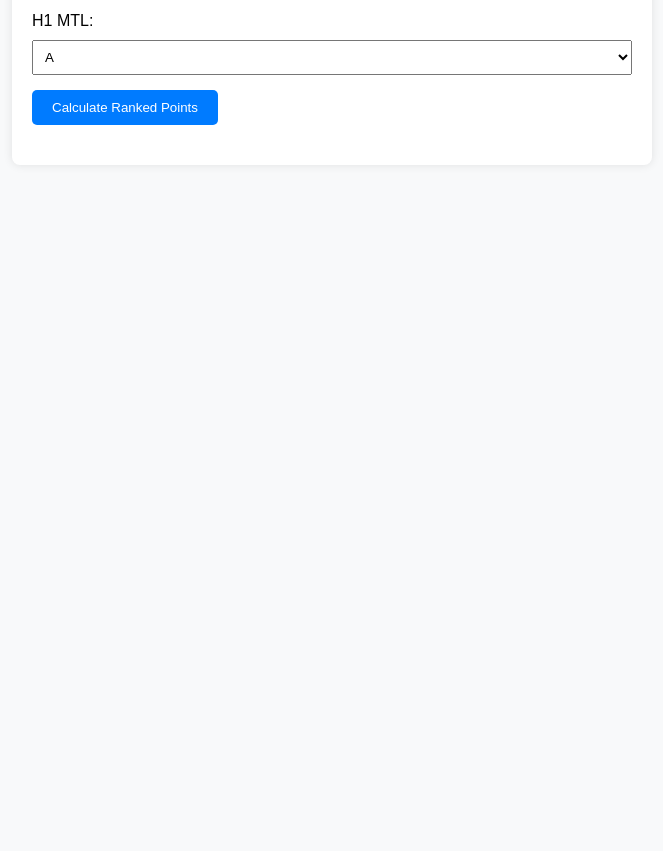
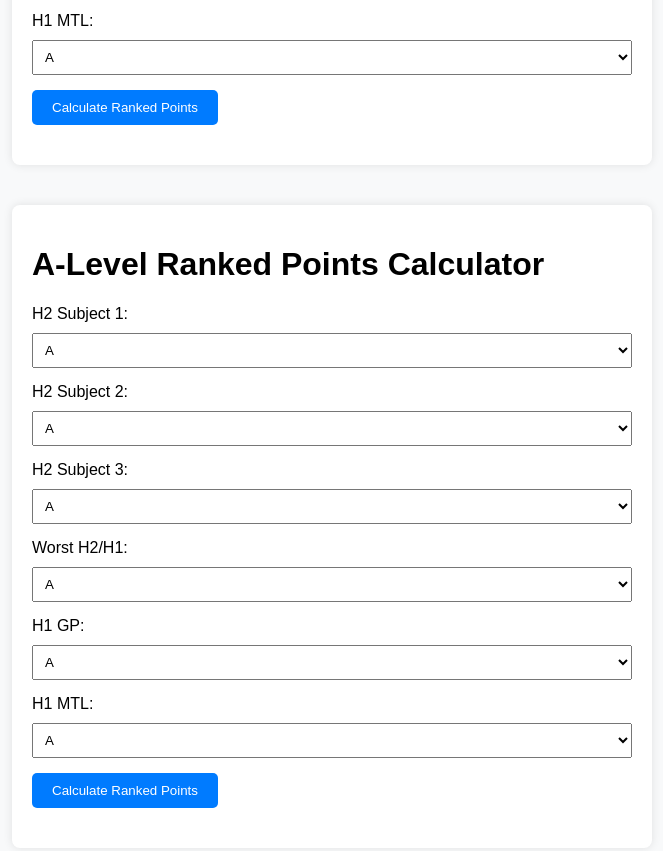
Before and after one commit to FurryPolar/RP-Calculator, a plain HTML site: page index.html in a window 1280 px wide. Shown: the part 518-1369 px from the top of the page, without its empty margins (308-971 px from the left). Before the commit the page ends 800 px from the top, so only its background shows below. Drawn offline with Linux system fonts and the light colour scheme.

Commit message:
Update index.html

```diff
--- a/index.html
+++ b/index.html
@@ -3,7 +3,7 @@
 <head>
     <meta charset="UTF-8">
     <meta name="viewport" content="width=device-width, initial-scale=1.0">
-    <title>A-Level Ranked Points Calculator</title>
+    <title>A-Level Ranked Points Calculator for 2026 and Beyond</title>
     <style>
         body {
             font-family: Arial, sans-serif;
@@ -18,6 +18,7 @@
             padding: 20px;
             border-radius: 8px;
             box-shadow: 0 0 10px rgba(0, 0, 0, 0.1);
+            margin-bottom: 40px;
         }
         .subject {
             margin-bottom: 15px;
@@ -42,7 +43,7 @@
         button:hover {
             background-color: #0056b3;
         }
-        #result {
+        #result, #result2 {
             margin-top: 20px;
             font-size: 1.2em;
         }
@@ -51,10 +52,10 @@
 <body>
     <div class="container">
         <h1>A-Level Ranked Points Calculator</h1>
-        <form id="rankedPointsForm">
+        <form id="rankedPointsForm1">
             <div class="subject">
-                <label for="h2Subject1">H2 Subject 1: </label>
-                <select id="h2Subject1" name="h2Subject1">
+                <label for="h2Subject1_1">H2 Subject 1: </label>
+                <select id="h2Subject1_1" name="h2Subject1_1">
                     <option value="A">A</option>
                     <option value="B">B</option>
                     <option value="C">C</option>
@@ -65,8 +66,8 @@
                 </select>
             </div>
             <div class="subject">
-                <label for="h2Subject2">H2 Subject 2: </label>
-                <select id="h2Subject2" name="h2Subject2">
+                <label for="h2Subject2_1">H2 Subject 2: </label>
+                <select id="h2Subject2_1" name="h2Subject2_1">
                     <option value="A">A</option>
                     <option value="B">B</option>
                     <option value="C">C</option>
@@ -77,8 +78,8 @@
                 </select>
             </div>
             <div class="subject">
-                <label for="h2Subject3">H2 Subject 3: </label>
-                <select id="h2Subject3" name="h2Subject3">
+                <label for="h2Subject3_1">H2 Subject 3: </label>
+                <select id="h2Subject3_1" name="h2Subject3_1">
                     <option value="A">A</option>
                     <option value="B">B</option>
                     <option value="C">C</option>
@@ -89,8 +90,8 @@
                 </select>
             </div>
             <div class="subject">
-                <label for="worstH2H1">Worst H2/H1: </label>
-                <select id="worstH2H1" name="worstH2H1">
+                <label for="worstH2H1_1">Worst H2/H1: </label>
+                <select id="worstH2H1_1" name="worstH2H1_1">
                     <option value="A">A</option>
                     <option value="B">B</option>
                     <option value="C">C</option>
@@ -101,8 +102,8 @@
                 </select>
             </div>
             <div class="subject">
-                <label for="h1GP">H1 GP: </label>
-                <select id="h1GP" name="h1GP">
+                <label for="h1GP_1">H1 GP: </label>
+                <select id="h1GP_1" name="h1GP_1">
                     <option value="A">A</option>
                     <option value="B">B</option>
                     <option value="C">C</option>
@@ -113,8 +114,8 @@
                 </select>
             </div>
             <div class="subject">
-                <label for="h1MTL">H1 MTL: </label>
-                <select id="h1MTL" name="h1MTL">
+                <label for="h1MTL_1">H1 MTL: </label>
+                <select id="h1MTL_1" name="h1MTL_1">
                     <option value="A">A</option>
                     <option value="B">B</option>
                     <option value="C">C</option>
@@ -124,13 +125,93 @@
                     <option value="U">U</option>
                 </select>
             </div>
-            <button type="button" onclick="calculateRankedPoints()">Calculate Ranked Points</button>
+            <button type="button" onclick="calculateRankedPoints(1)">Calculate Ranked Points</button>
         </form>
         <p id="result"></p>
     </div>
 
+    <div class="container">
+        <h1>A-Level Ranked Points Calculator</h1>
+        <form id="rankedPointsForm2">
+            <div class="subject">
+                <label for="h2Subject1_2">H2 Subject 1: </label>
+                <select id="h2Subject1_2" name="h2Subject1_2">
+                    <option value="A">A</option>
+                    <option value="B">B</option>
+                    <option value="C">C</option>
+                    <option value="D">D</option>
+                    <option value="E">E</option>
+                    <option value="S">S</option>
+                    <option value="U">U</option>
+                </select>
+            </div>
+            <div class="subject">
+                <label for="h2Subject2_2">H2 Subject 2: </label>
+                <select id="h2Subject2_2" name="h2Subject2_2">
+                    <option value="A">A</option>
+                    <option value="B">B</option>
+                    <option value="C">C</option>
+                    <option value="D">D</option>
+                    <option value="E">E</option>
+                    <option value="S">S</option>
+                    <option value="U">U</option>
+                </select>
+            </div>
+            <div class="subject">
+                <label for="h2Subject3_2">H2 Subject 3: </label>
+                <select id="h2Subject3_2" name="h2Subject3_2">
+                    <option value="A">A</option>
+                    <option value="B">B</option>
+                    <option value="C">C</option>
+                    <option value="D">D</option>
+                    <option value="E">E</option>
+                    <option value="S">S</option>
+                    <option value="U">U</option>
+                </select>
+            </div>
+            <div class="subject">
+                <label for="worstH2H1_2">Worst H2/H1: </label>
+                <select id="worstH2H1_2" name="worstH2H1_2">
+                    <option value="A">A</option>
+                    <option value="B">B</option>
+                    <option value="C">C</option>
+                    <option value="D">D</option>
+                    <option value="E">E</option>
+                    <option value="S">S</option>
+                    <option value="U">U</option>
+                </select>
+            </div>
+            <div class="subject">
+                <label for="h1GP_2">H1 GP: </label>
+                <select id="h1GP_2" name="h1GP_2">
+                    <option value="A">A</option>
+                    <option value="B">B</option>
+                    <option value="C">C</option>
+                    <option value="D">D</option>
+                    <option value="E">E</option>
+                    <option value="S">S</option>
+                    <option value="U">U</option>
+                </select>
+            </div>
+            <div class="subject">
+                <label for="h1MTL_2">H1 MTL: </label>
+                <select id="h1MTL_2" name="h1MTL_2">
+                    <option value="A">A</option>
+                    <option value="B">B</option>
+                    <option value="C">C</option>
+                    <option value="D">D</option>
+                    <option value="E">E</option>
+                    <option value="S">S</option>
+                    <option value="U">U</option>
+                </select>
+            </div>
+            <button type="button" onclick="calculateRankedPoints(2)">Calculate Ranked Points</button>
+        </form>
+        <p id="result2"></p>
+    </div>
+
     <script>
-        function calculateRankedPoints() {
+        function calculateRankedPoints(calculatorNumber) {
             const gradePoints = {
                 'A': 20,
                 'B': 17.5,
@@ -141,12 +222,12 @@
                 'U': 0
             };
 
-            const h2Subject1 = gradePoints[document.getElementById('h2Subject1').value];
-            const h2Subject2 = gradePoints[document.getElementById('h2Subject2').value];
-            const h2Subject3 = gradePoints[document.getElementById('h2Subject3').value];
-            const worstH2H1 = gradePoints[document.getElementById('worstH2H1').value] / 2;
-            const h1GP = gradePoints[document.getElementById('h1GP').value] / 2;
-            const h1MTL = gradePoints[document.getElementById('h1MTL').value] / 2;
+            const h2Subject1 = gradePoints[document.getElementById('h2Subject1_' + calculatorNumber).value];
+            const h2Subject2 = gradePoints[document.getElementById('h2Subject2_' + calculatorNumber).value];
+            const h2Subject3 = gradePoints[document.getElementById('h2Subject3_' + calculatorNumber).value];
+            const worstH2H1 = gradePoints[document.getElementById('worstH2H1_' + calculatorNumber).value] / 2;
+            const h1GP = gradePoints[document.getElementById('h1GP_' + calculatorNumber).value] / 2;
+            const h1MTL = gradePoints[document.getElementById('h1MTL_' + calculatorNumber).value] / 2;
 
             // Computation 1
             const computation1 = h2Subject1 + h2Subject2 + h2Subject3 + h1GP;
@@ -163,7 +244,7 @@
             // Calculate the highest ranked points
             const rankedPoints = Math.max(computation1, computation2, computation3, computation4);
 
-            document.getElementById('result').innerText = `The ranked points for the given grades are: ${rankedPoints.toFixed(2)}`;
+            document.getElementById('result' + (calculatorNumber === 1 ? '' : '2')).innerText = `The ranked points for the given grades are: ${rankedPoints.toFixed(2)}`;
         }
     </script>
 </body>
```
